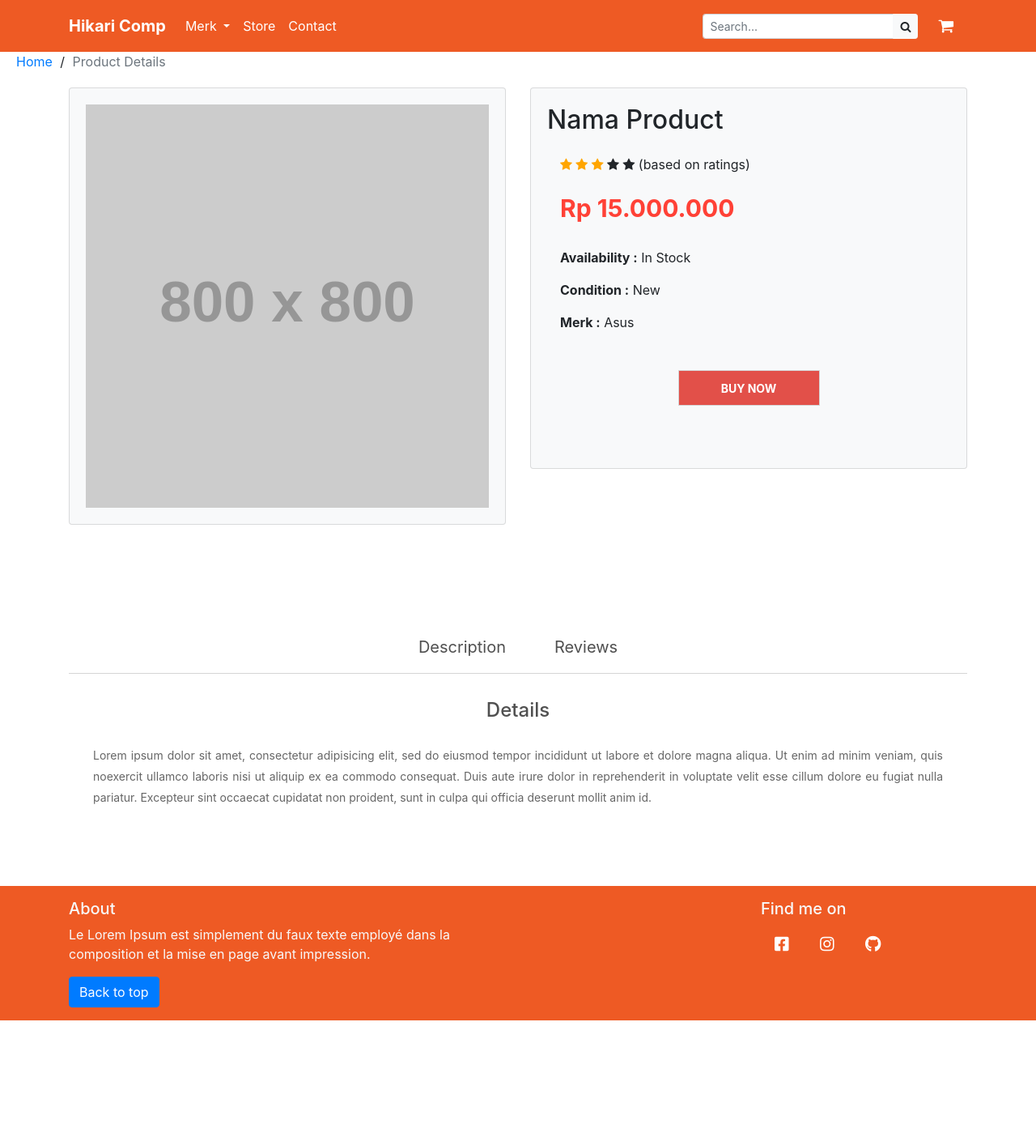
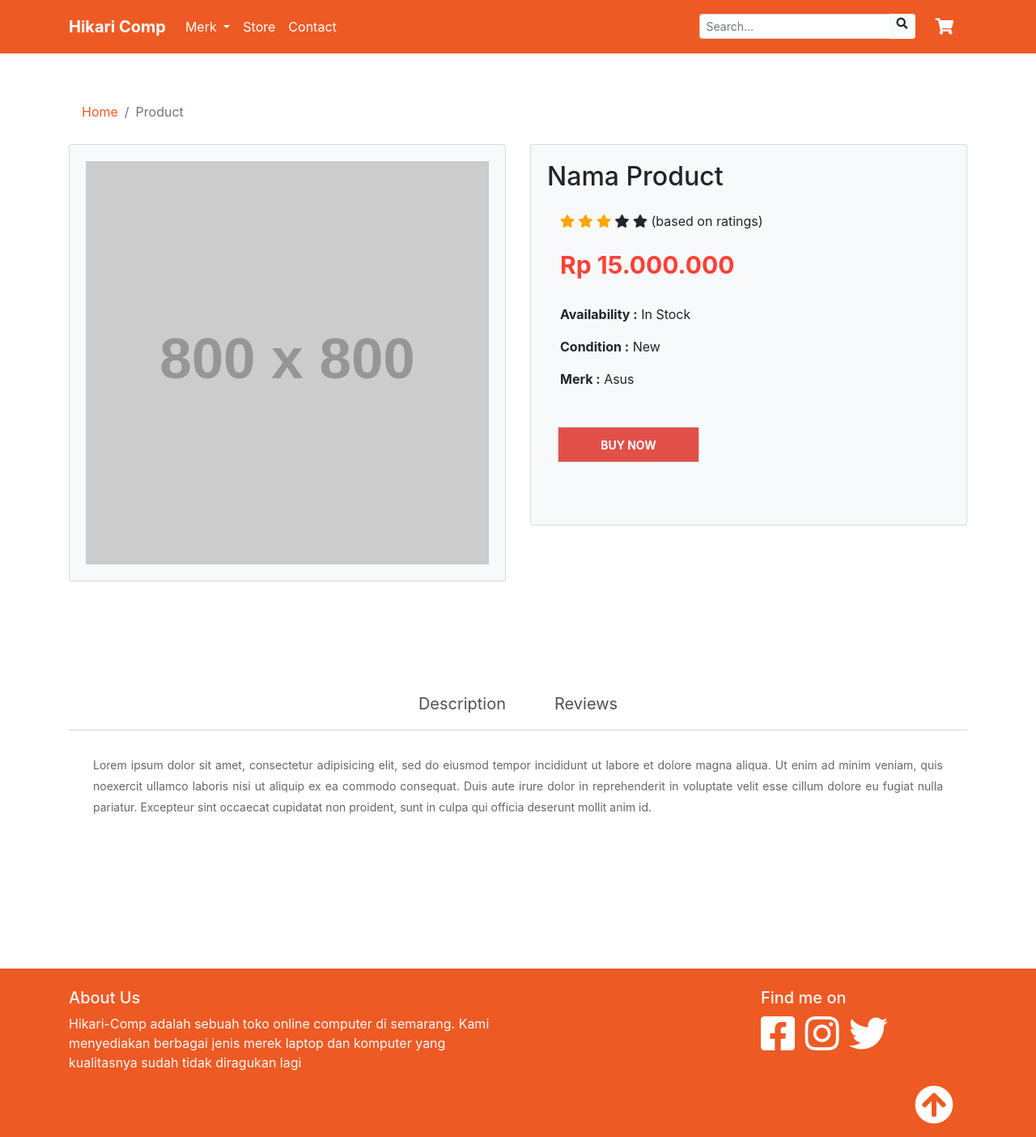
Before and after one commit to wdwiramadhan/hikari-comp, a plain HTML site: page product.html in a window 1280 px wide. Shown: the whole page at 81% size. Before the commit the page ends 1260 px from the top, so only its background shows below. Drawn offline with nearby package versions, Linux system fonts and the light colour scheme; placeholder pictures from the web are drawn by us.

Commit message:
edit breadcrumb

```diff
--- a/product.html
+++ b/product.html
@@ -5,12 +5,10 @@
   <meta name="viewport" content="width=device-width, initial-scale=1.0">
   <meta http-equiv="X-UA-Compatible" content="ie=edge">
   <link rel="icon" href="./img/favicon.ico" type="image/x-icon">
-  <link href="https://fonts.googleapis.com/css?family=Poppins&display=swap" rel="stylesheet">
+  <link rel="stylesheet" href="https://stackpath.bootstrapcdn.com/bootstrap/4.4.1/css/bootstrap.min.css" integrity="sha384-Vkoo8x4CGsO3+Hhxv8T/Q5PaXtkKtu6ug5TOeNV6gBiFeWPGFN9MuhOf23Q9Ifjh" crossorigin="anonymous">
+  <link rel="stylesheet" href="https://cdnjs.cloudflare.com/ajax/libs/font-awesome/5.11.2/css/all.css">
+  <link rel="stylesheet" href="css/product.css">
   <link rel="stylesheet" href="css/custom.css">
-  <link rel="stylesheet" href="css/product.css">
-  <link rel="stylesheet" href="https://cdnjs.cloudflare.com/ajax/libs/font-awesome/5.11.2/css/all.css">
-  <link rel="stylesheet" href="https://cdnjs.cloudflare.com/ajax/libs/font-awesome/4.7.0/css/font-awesome.min.css">
-  <link rel="stylesheet" href="https://stackpath.bootstrapcdn.com/bootstrap/4.4.1/css/bootstrap.min.css" integrity="sha384-Vkoo8x4CGsO3+Hhxv8T/Q5PaXtkKtu6ug5TOeNV6gBiFeWPGFN9MuhOf23Q9Ifjh" crossorigin="anonymous">
   <title>Product Details</title>
 </head>
 <body>
@@ -59,14 +57,19 @@
           </div>
         </div>
       </nav>
-      <nav class="bradcaump-inner home">
-            <a class="breadcrumb-item" href="index.html">Home</a>
-            <span class="brd-separetor">/</span>
-            <span class="breadcrumb-item active">Product Details</span>
-            </nav>
     <!-- card image -->
     <section class="text-center">
-            <div class="container">
+            <div class="container mt-5">
+                <div class="row">
+                    <div class="col">
+                        <nav aria-label="breadcrumb">
+                            <ol class="breadcrumb bg-white">
+                                <li class="breadcrumb-item"><a href="index.html" class="text-link">Home</a></li>
+                                <li class="breadcrumb-item active" aria-current="page">Product</li>
+                            </ol>
+                        </nav>
+                    </div>
+                </div>
                 <div class="row">
                     <div class="col-12 col-lg-6">
                         <div class="card bg-light mb-3">
@@ -120,7 +123,6 @@
                             <div role="tabpanel" id="description" class="product_tab_content active">
                             <div class="product_description_wrap">
                                 <div class="product_desc">
-                                    <h2 class="title_6">Details</h2>
                                     <p>Lorem ipsum dolor sit amet, consectetur adipisicing elit, sed do eiusmod tempor incididunt ut labore et dolore magna aliqua. Ut enim ad minim veniam, quis noexercit ullamco laboris nisi ut aliquip ex ea commodo consequat. Duis aute irure dolor in reprehenderit in voluptate velit esse cillum dolore eu fugiat nulla pariatur. Excepteur sint occaecat cupidatat non proident, sunt in culpa qui officia deserunt mollit anim id.</p>
                             </div>
                     </div>
@@ -215,35 +217,33 @@
         </div>
     </section>
       <!-- Footer -->
-    <div class="futer">
+      <div class="futer mt-footer">
         <footer class="text-light bg-custom">
             <div class="container">
                 <div class="row">
-                    <div class="col-6 mt-3">
-                        <h5>About</h5>
-                        <!-- <hr class="bg-white mb-2 mt-0 d-inline-block mx-auto w-25"> -->
+                    <div class="col-md-6 col-sm-12 mt-4">
+                        <h5>About Us</h5>
                         <p class="mb-0">
-                            Le Lorem Ipsum est simplement du faux texte employé dans la composition et la mise en page avant impression.
+                            Hikari-Comp adalah sebuah toko online computer di semarang. Kami menyediakan berbagai jenis merek laptop dan komputer yang kualitasnya sudah tidak diragukan lagi
                         </p>
                     </div>
-                    <div class="col-3 offset-md-3 mt-3">
+                    <div class="col-md-3 col-sm-12 offset-md-3 mt-4">
                         <h5>Find me on</h5>
-                        <!-- <hr class="bg-white mb-2 mt-0 d-inline-block mx-auto w-25"> -->
                         <div class="sosmed">
-                            <span><a class="btn btn-lg" href="#">
-                                <i class="fab fa-facebook-square"></i>
+                            <span><a href="http://facebook.com/hikaricomp">
+                                <i class="fab fa-facebook-square fa-3x mr-2"></i>
                             </a></span>
-                            <span> <a class="btn btn-lg" href="#">
-                                <i class="fab fa-instagram"></i>
+                            <span> <a href="http://instagram.com/hikaricomp">
+                                <i class="fab fa-instagram fa-3x mr-2"></i>
                             </a></span>
-                            <span> <a class="btn btn-lg" href="#">
-                                <i class="fab fa-github"></i>
+                            <span> <a href="http://twitter.com/hikaricomp">
+                                <i class="fab fa-twitter fa-3x"></i>
                             </a></span>
                         </div>
                     </div>
-                    <div class="col-12 copyright mt-3">
+                    <div class="offset-md-11 col-md-1 col-sm-12 copyright mt-3">
                         <p class="float-left">
-                          <a href="#" class="btn btn-primary btn-block">Back to top</a>
+                          <a href="#" class="text-white"><i class="fas fa-arrow-circle-up fa-3x"></i></a>
                         </p>
                     </div>
                 </div>
@@ -254,9 +254,5 @@
     <script src="https://code.jquery.com/jquery-3.4.1.slim.min.js" integrity="sha384-J6qa4849blE2+poT4WnyKhv5vZF5SrPo0iEjwBvKU7imGFAV0wwj1yYfoRSJoZ+n" crossorigin="anonymous"></script>
     <script src="https://cdn.jsdelivr.net/npm/popper.js@1.16.0/dist/umd/popper.min.js" integrity="sha384-Q6E9RHvbIyZFJoft+2mJbHaEWldlvI9IOYy5n3zV9zzTtmI3UksdQRVvoxMfooAo" crossorigin="anonymous"></script>
     <script src="https://stackpath.bootstrapcdn.com/bootstrap/4.4.1/js/bootstrap.min.js" integrity="sha384-wfSDF2E50Y2D1uUdj0O3uMBJnjuUD4Ih7YwaYd1iqfktj0Uod8GCExl3Og8ifwB6" crossorigin="anonymous"></script>
-
-
-
-
 </body>
 </html>
```
Also changed, not shown: cart.html (+1 -1 lines), index.html (+1 -1 lines), store.html (+1 -1 lines).
